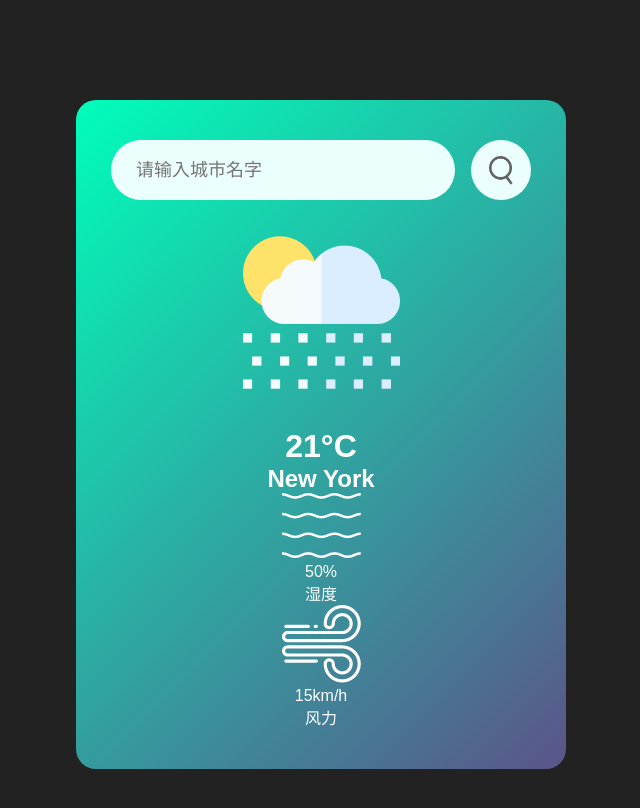
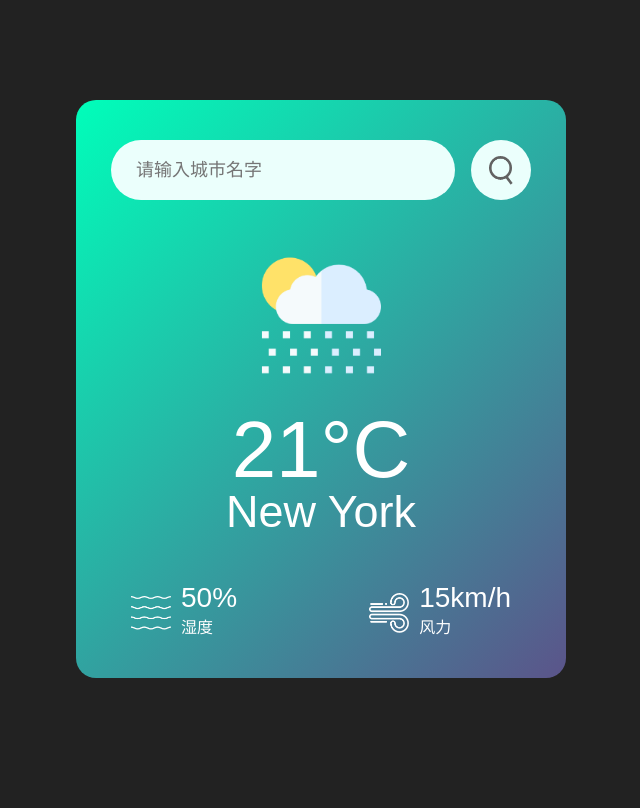
Before and after one commit to origami0227/weather-app, a plain HTML site: page index.html in a window 1280 px wide. Shown: the whole page, without its empty margins (319-959 px from the left). Drawn offline with Linux system fonts and the light colour scheme.

Commit message:
update:更新样式，准备引入天气API

```diff
--- a/index.html
+++ b/index.html
@@ -18,7 +18,7 @@
         <img src="./images/rain.png" class="weather-icon">
         <h1 class="temp">21°C</h1>
         <h2 class="city">New York</h2>
-        <div class="detals">
+        <div class="details">
             <div class="col"> <!---->
                 <img src="./images/humidity.png">
                 <div>
--- a/style.css
+++ b/style.css
@@ -49,7 +49,48 @@ body {
     height: 60px;
     cursor: pointer;
 }
+
 .search button img {
     width: 24px;
     transform: translateY(2px);
 }
+
+.weather-icon {
+    width: 170px;
+    margin-top: 30px;
+}
+
+.weather h1 {
+    font-size: 80px;
+    font-weight: 500;
+}
+
+.weather h2 {
+    font-size: 45px;
+    font-weight: 400;
+    margin-top: -10px;
+}
+
+.details {
+    display: flex;
+    align-items: center;
+    justify-content: space-between;
+    padding: 0 20px;
+    margin-top: 50px;
+}
+
+.col {
+    display: flex;
+    align-items: center;
+    text-align: left;
+}
+
+.col img {
+    width: 40px;
+    margin-right: 10px;
+}
+
+.humidity, .wind {
+    font-size: 28px;
+    margin-top: -6px;
+}
```
